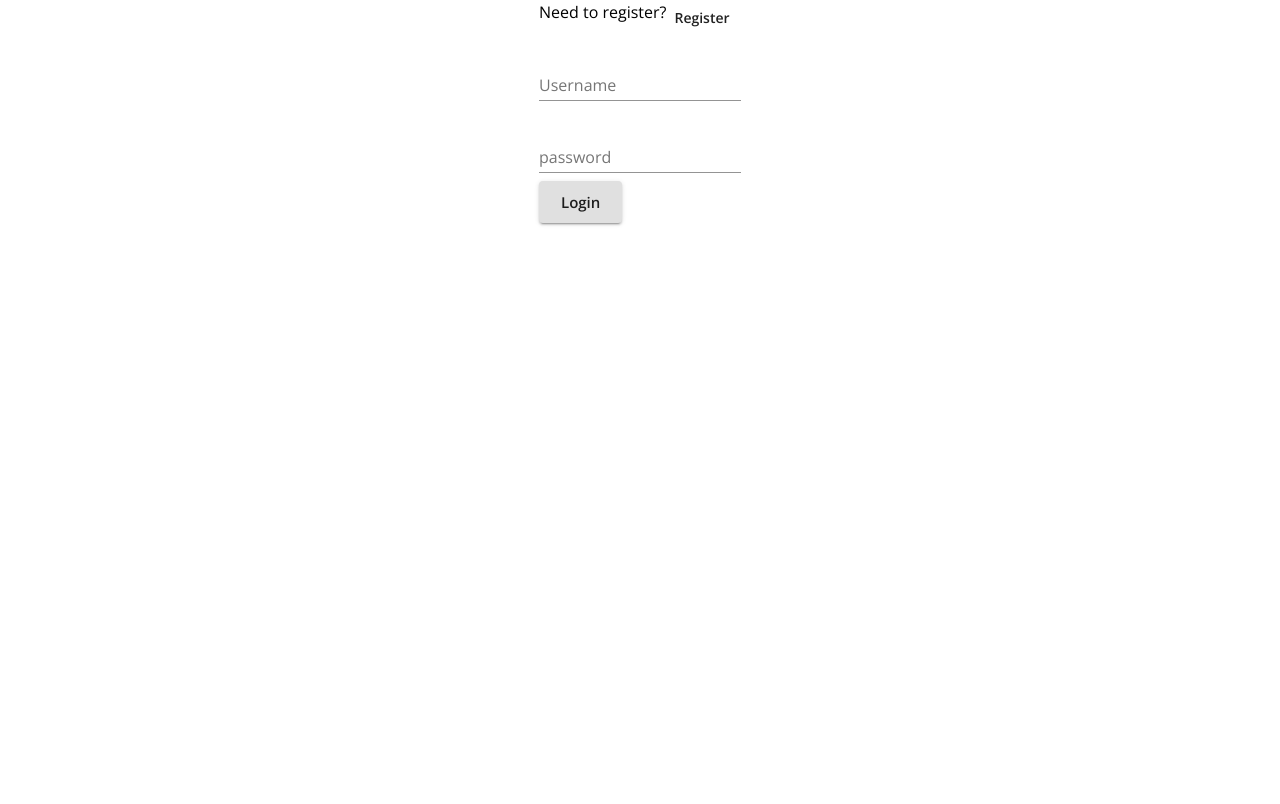
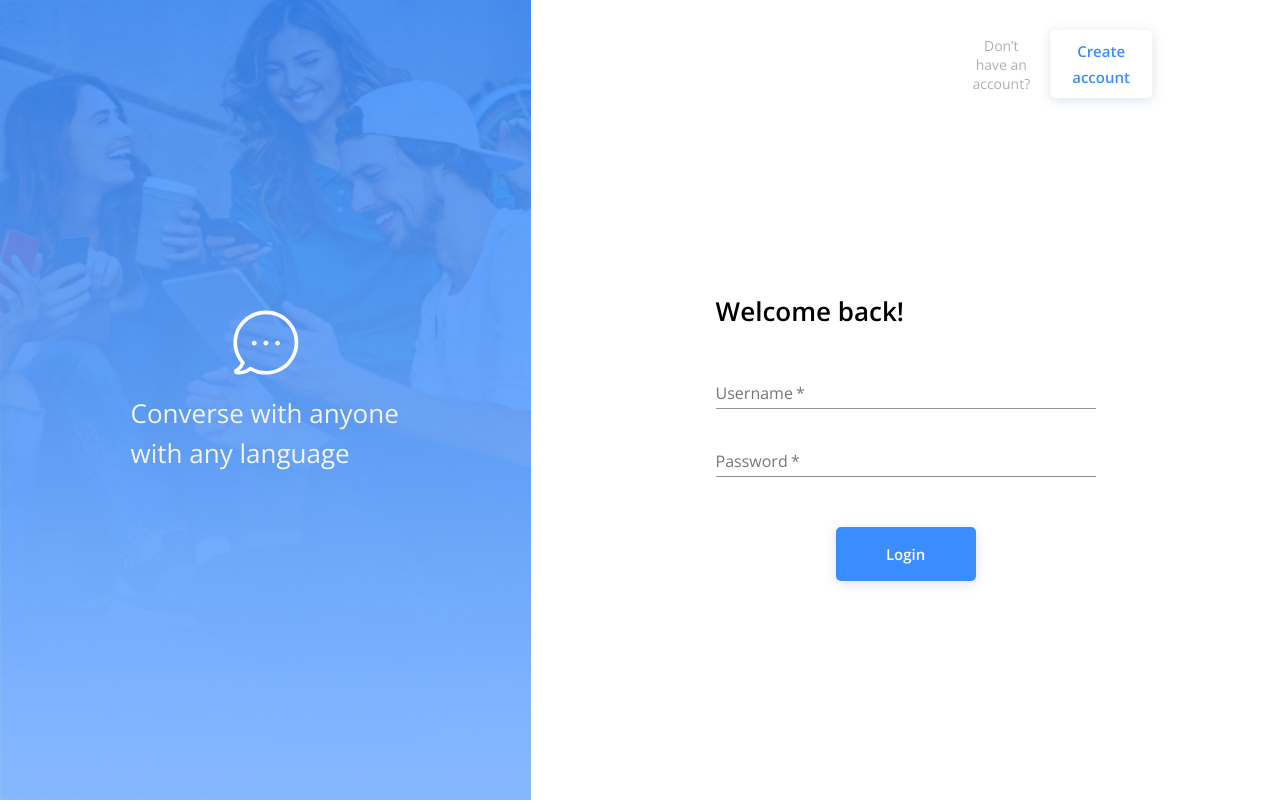
Before and after one commit to VladyslavHimself/3162a0, a React (Create React App) app in the folder client/: page /login in a window 1280 px wide. Built offline with nearby package versions, Linux system fonts and the light colour scheme; no server answers.

Commit message:
done with layout

```diff
--- a/client/src/Login.js
+++ b/client/src/Login.js
@@ -1,16 +1,32 @@
 import React, { useEffect } from 'react';
-import { Link, useHistory } from 'react-router-dom';
+import { useHistory } from 'react-router-dom';
 import {
-  Grid,
   Box,
-  Typography,
-  Button,
-  FormControl,
-  TextField,
+  useMediaQuery,
+  makeStyles
 } from '@material-ui/core';
+
+import { AuthLayout } from './Layouts/AuthLayout/component';
+import Hint from './components/Hint';
+import { AuthForm } from './components/AuthForm/component';
+import { IInput } from './components/Ui/IInput/component';
+
+const useStyles = makeStyles({
+
+  container: {
+    width: '58.5%',
+    height: '100vh',
+
+    display: 'flex',
+    justifyContent: 'center',
+    alignItems: 'center',
+  },
+});
 
 const Login = ({ user, login }) => {
   const history = useHistory();
+
+  const classes = useStyles();
 
   const handleLogin = async (event) => {
     event.preventDefault();
@@ -26,44 +42,32 @@ const Login = ({ user, login }) => {
     if (user && user.id) history.push('/home');
   }, [user, history]);
 
+  const matches = useMediaQuery('(max-width:700px)');
+  const isMobile = !!matches;
+
   return (
-    <Grid container justifyContent="center">
-      <Box>
-        <Grid container item>
-          <Typography>Need to register?</Typography>
-          <Link href="/register" to="/register">
-            <Button>Register</Button>
-          </Link>
-        </Grid>
-        <form onSubmit={handleLogin}>
-          <Grid>
-            <Grid>
-              <FormControl margin="normal" required>
-                <TextField
-                  aria-label="username"
-                  label="Username"
-                  name="username"
-                  type="text"
-                />
-              </FormControl>
-            </Grid>
-            <FormControl margin="normal" required>
-              <TextField
-                label="password"
-                aria-label="password"
-                type="password"
-                name="password"
-              />
-            </FormControl>
-            <Grid>
-              <Button type="submit" variant="contained" size="large">
-                Login
-              </Button>
-            </Grid>
-          </Grid>
-        </form>
+    <AuthLayout>
+      {
+        !isMobile &&
+        <Hint
+        hintText='Don’t have an account?'
+        link='/register'
+        buttonText='Create account'
+      />
+      }
+
+      <Box className={classes.container}>
+        <AuthForm
+         authHandler={handleLogin}
+         isMobile={isMobile}
+         title='Welcome back!'
+         sumbitButtonValue='Login'
+        >
+          <IInput type="username" name="username" label='Username' isRequired />
+          <IInput type="password" name="password" isRequired />
+        </AuthForm>
       </Box>
-    </Grid>
+    </AuthLayout>
   );
 };
 
--- a/client/src/Signup.js
+++ b/client/src/Signup.js
@@ -43,7 +43,6 @@ const Signup = ({ user, register }) => {
   }, [user, history]);
 
   const matches = useMediaQuery('(max-width:700px)');
-
   const isMobile = !!matches;
 
   return (
@@ -58,7 +57,12 @@ const Signup = ({ user, register }) => {
       }
 
       <Box className={classes.container}>
-        <AuthForm authHandler={handleRegister} isMobile={isMobile}>
+        <AuthForm
+         authHandler={handleRegister}
+         isMobile={isMobile}
+         title={'Create an account.'}
+         sumbitButtonValue={'Register'}
+        >
           <IInput type="text" name="username" isRequired />
           <IInput type="email" name="email" label='E-mail address' isRequired />
           <IInput type="password" name="password" isRequired />
--- a/client/src/components/AuthForm/component.jsx
+++ b/client/src/components/AuthForm/component.jsx
@@ -33,16 +33,18 @@ const authFormStyles = makeStyles({
     width:'140px',
     height:'54px',
     display:'flex',
-    alignSelf:'center'
+    alignSelf:'center',
+
+    marginTop: '40px'
   }
 });
 
-export const AuthForm = ({ isMobile, authHandler, children }) => {
+export const AuthForm = ({ isMobile, authHandler, children, title, sumbitButtonValue }) => {
   const classes = authFormStyles();
 
   return (
     <Box className={classes['auth-form']}>
-      <h2 className={classes['auth-form__header']}>Create your account.</h2>
+      <h2 className={classes['auth-form__header']}>{title}</h2>
       <form className={classes['auth-form__form-field']} onSubmit={authHandler}>
 
         {children}
@@ -58,14 +60,14 @@ export const AuthForm = ({ isMobile, authHandler, children }) => {
               </Box>
 
               <Box className={classes['auth-form__submit-button']}>
-                <IButton styleType='accent' text='Create' isSubmit />
+                <IButton styleType='accent' text={sumbitButtonValue} isSubmit />
               </Box>
             </Box>
           )
             :
           (
             <Box className={classes['auth-form__submit-button']}>
-              <IButton styleType='accent' text='Create' isSubmit />
+              <IButton styleType='accent' text={sumbitButtonValue} isSubmit />
             </Box>
           )
         }
--- a/client/src/components/Hint/component.jsx
+++ b/client/src/components/Hint/component.jsx
@@ -20,7 +20,6 @@ const hintStyle = makeStyles({
   },
 
   hint__text: {
-    marginRight: '30px',
     fontFamily: 'Open Sans',
     fontStyle: 'normal',
     fontWeight: 400,
@@ -38,7 +37,7 @@ export const Hint = ({ hintText, link, buttonText }) => {
   return (
     <Box className={classes.hint}>
       <span className={classes.hint__text}>{hintText}</span>
-      <Box width='140px' height='54px'>
+      <Box padding='140px 20px'>
         <Link href={link} to={link} style={{textDecoration: 'none'}}>
           <IButton styleType='ghost' text={buttonText} />
         </Link>
```
Also changed, not shown: client/src/components/Ui/IInput/component.jsx (+6 -2 lines).
